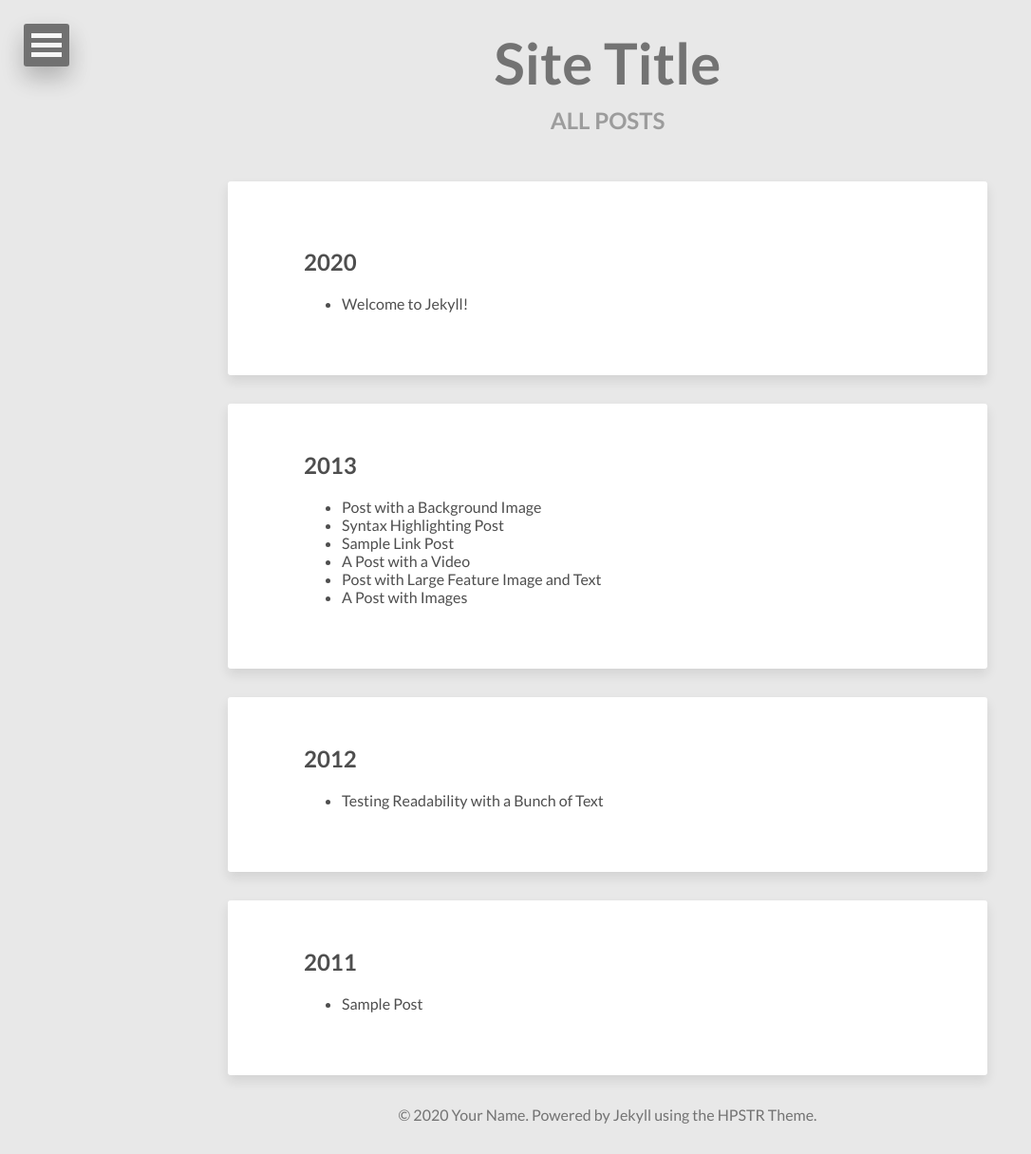
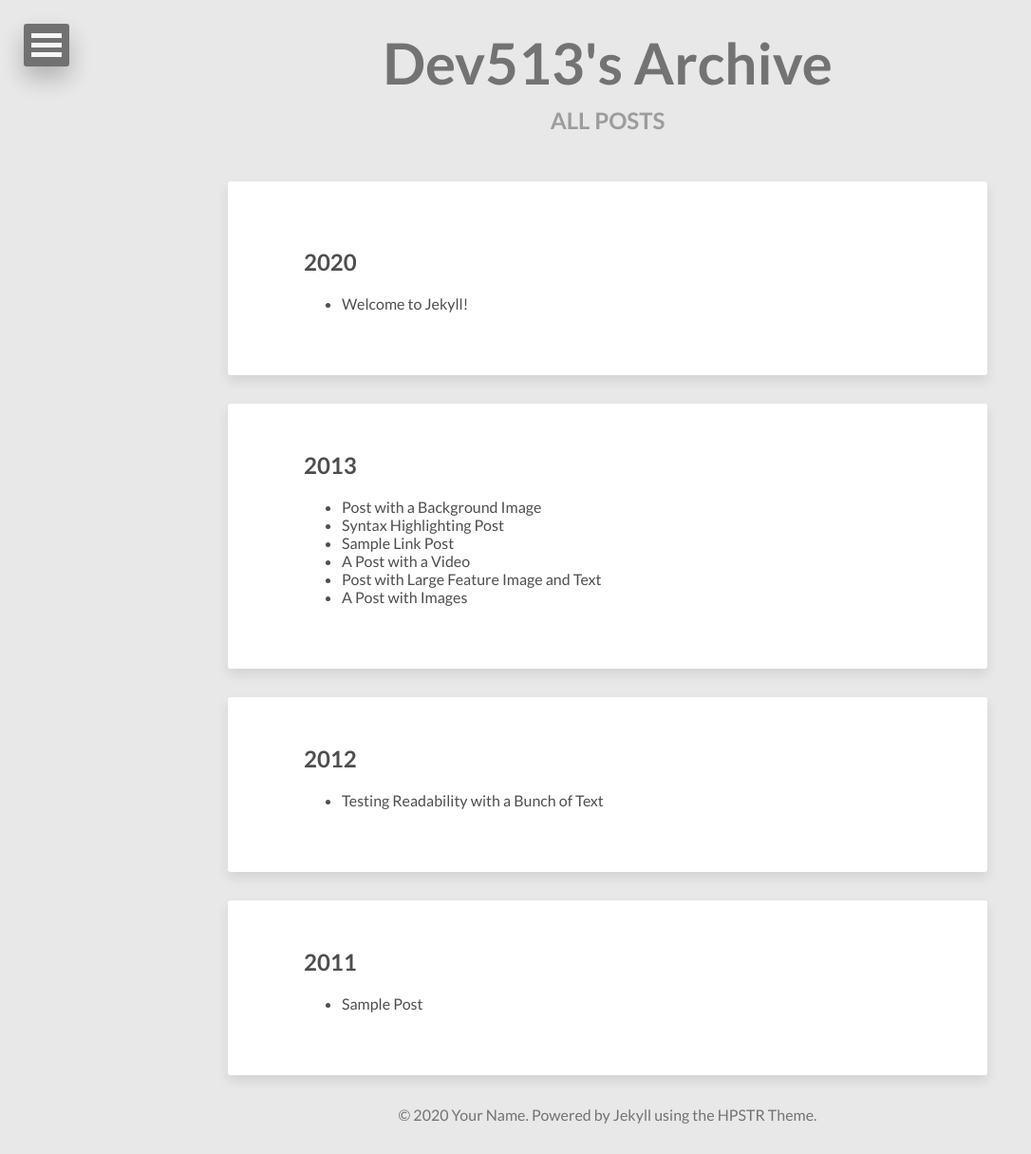
Before and after one commit to JS-Choi513/closed_blog_repository, a Jekyll site: the page built from posts/index.html, in a window 1280 px wide. Shown: the whole page at 95% size, without its empty margins (0-1086 px from the left). Built offline with Jekyll 4.4.1, drawn with Linux system fonts in a browser that asks for light colours; nearby versions of some CDN libraries.

Commit message:
add title

```diff
--- a/_config.yml
+++ b/_config.yml
@@ -1,11 +1,11 @@
-title:            Site Title
+title:            Dev513's Archive
 description:      Describe your website here.
 disqus_shortname:
 reading_time:     true
 words_per_minute: 200
 # Your site's domain goes here (eg: https://mmistakes.github.io, http://yourdomain.com, etc)
 # When testing locally leave blank or use http://localhost:4000
-url:
+url: https://developer513.github.io/
 
 # Owner/author information
 owner:
```
